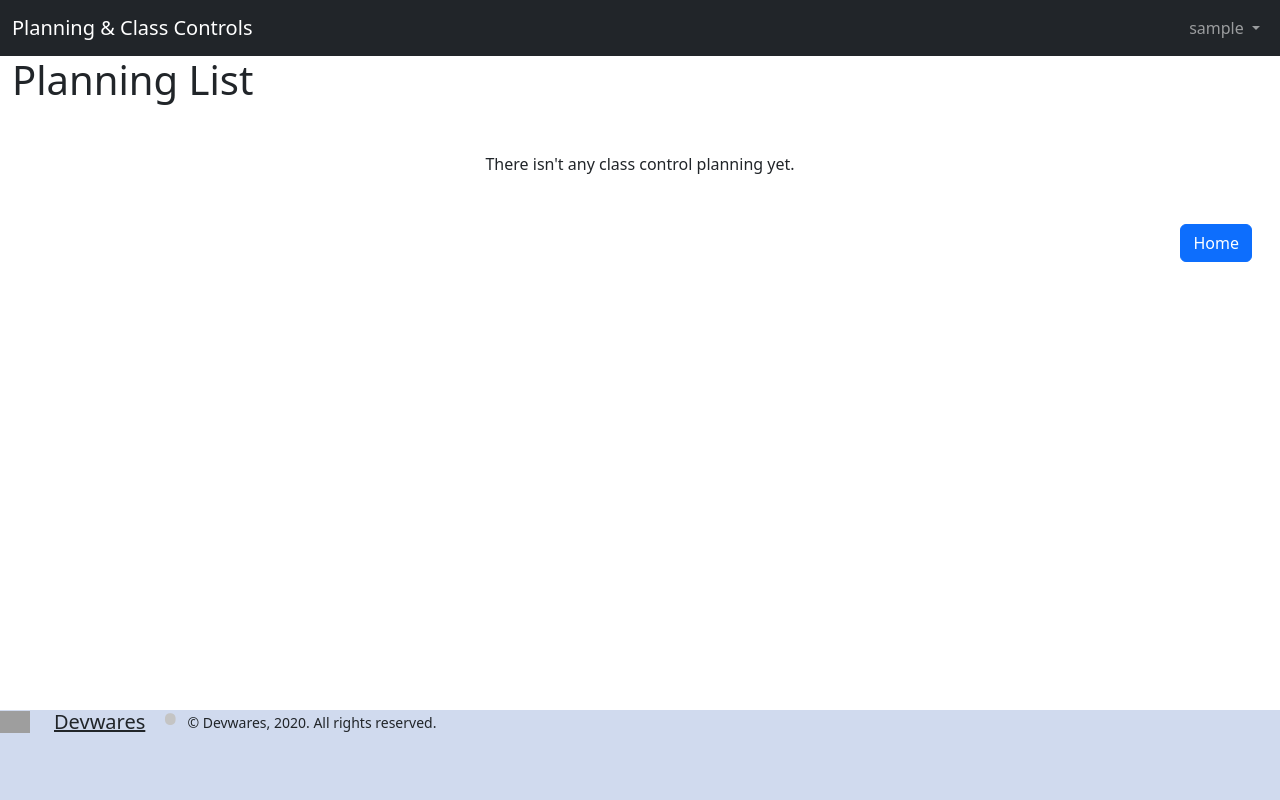
After one commit to trodriguezalvarado/django_ClassControl, a Django app: page /ClassControls/planning/ in a window 1280 px wide. The commit adds this page. Run offline with Django 5.2, Linux system fonts and the light colour scheme; the visitor is signed in with stand-in values (Sample User, id 1); data that the repository does not hold is empty; some libraries are stand-ins or nearby versions; grey boxes are pictures that could not be loaded.

Commit message:
Adds and implements, initially, the index and detail views for planning class controls.

```diff
--- /dev/null
+++ b/University/ClassControls/decorators.py
@@ -0,0 +1,11 @@
+from django.contrib.auth.decorators import user_passes_test
+
+
+def group_required(*group_names):
+
+   def in_groups(u):
+       if u.is_authenticated:
+           if bool(u.groups.filter(name__in=group_names)) | u.is_superuser:
+               return True
+       return False
+   return user_passes_test(in_groups)
--- /dev/null
+++ b/University/ClassControls/templates/planning/planningDetail.html
@@ -0,0 +1,3 @@
+{% extends "shared/default_layout.html" %}
+
+<h1>Planning Details</h1>
--- /dev/null
+++ b/University/ClassControls/templates/planning/planninglist.html
@@ -0,0 +1,22 @@
+{% extends "shared/default_layout.html" %}
+
+{% block content %}
+    <h1>Planning List</h1>
+
+    {% if planning_list %}
+    <ul>
+
+    {% for planing in planning_list %}
+    <li>
+        <a href="{{ planning.get_absolute_url }}">{{ planning }}</a>
+    </li>
+    {% endfor %}
+
+    </ul>
+    {% else %}
+    <p class="text-center mt-5">There isn't any class control planning yet.</p>
+    {% endif %}
+    <div class="d-flex justify-content-end m-3 mt-5">
+        <a class="btn btn-primary mr-5" href="/" role="button">Home</a>
+    </div>
+{% endblock %}
--- a/University/ClassControls/templates/shared/default_layout.html
+++ b/University/ClassControls/templates/shared/default_layout.html
@@ -25,7 +25,7 @@
 
                 {% if request.user|has_group:"responsibles" %}
                 <li class="nav-item">
-                    <a class="nav-link active" aria-current="page" href="javascript:;">Planning</a>
+                    <a class="nav-link active" aria-current="page" href="{% url 'planninglist' %}">Planning</a>
                     </li>
                     <li class="nav-item">
                     <a class="nav-link" href="javascript:;">Controls</a>
--- a/University/ClassControls/urls.py
+++ b/University/ClassControls/urls.py
@@ -7,7 +7,10 @@ from django.urls import include, path
 
 urlpatterns = [
         path('', views.index, name='index'),
+        path('planning/', views.planniglistView.as_view(), name='planninglist'),
+        path('planning/<int:pk>', views.PlanningDetailView.as_view(), name='planningdetail'),
 ]
+
 urlpatterns += [
     path('accounts/', include('django.contrib.auth.urls')),
 ]
--- a/University/ClassControls/views.py
+++ b/University/ClassControls/views.py
@@ -1,8 +1,31 @@
 from django.shortcuts import render
 from django.contrib.auth.decorators import login_required
+from django.utils.decorators import method_decorator
+from django.views import generic
+
+from .decorators import group_required
+from .models import Planning_control_classes
 
 # Create your views here.
 
 @login_required
 def index(request):
     return render(request, 'home/index.html')
+
+# Planning Views
+@method_decorator(login_required, name='dispatch')
+@method_decorator(group_required('responsibles',), name='dispatch')
+class planniglistView(generic.ListView):
+    model = Planning_control_classes
+    template_name = "planning/planninglist.html"
+    context_object_name = 'planning_list'
+
+
+@method_decorator(login_required, name='dispatch')
+@method_decorator(group_required('responsibles',), name='dispatch')
+class PlanningDetailView(generic.DetailView):
+    model = Planning_control_classes
+    template_name = "planning/planningDetail.html"
+    context_object_name = 'planning_Data'
+
+# Planning Views end
```
Also changed, not shown: University/ClassControls/test/test_models.py (+1 -1 lines).
